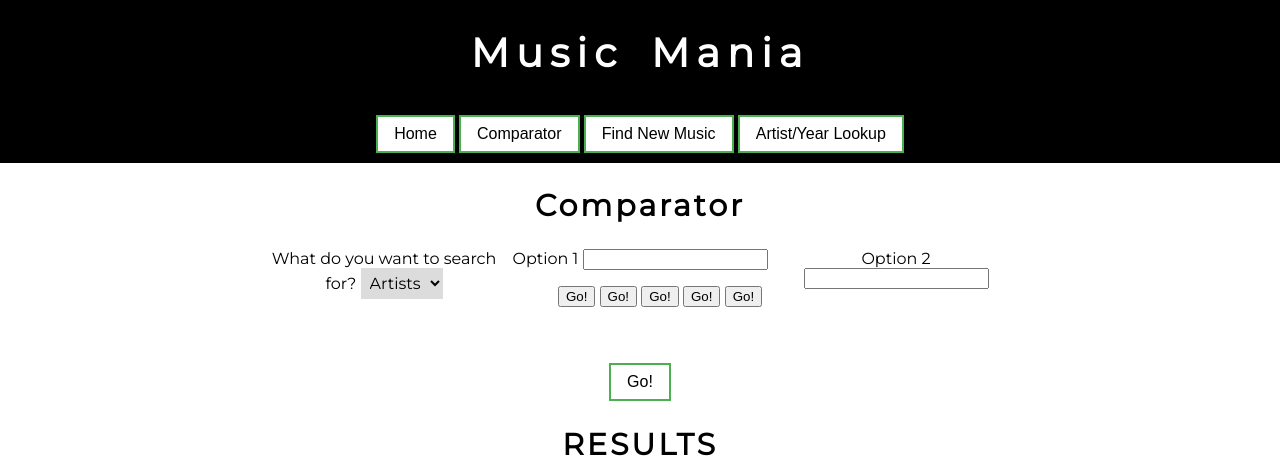
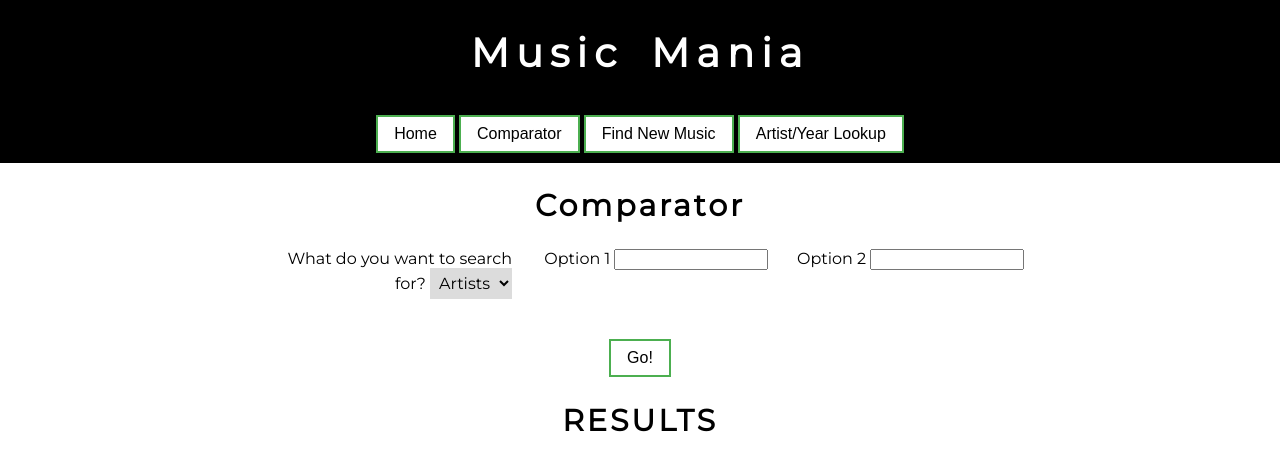
Before and after one commit to ambeimers/cs257, a Flask app: page /comparator.html in a window 1280 px wide. Shown: the top 464 px of the page. Run offline with Flask 2, Linux system fonts and the light colour scheme; parts of the project's set-up code (start-up, migrations or seed data) failed here and were passed over.

Commit message:
started autocomplete functionality

```diff
--- a/webapp/static/comparator.css
+++ b/webapp/static/comparator.css
@@ -42,7 +42,12 @@ h2 {
 
 #search-contents > div {
 	width: 20%;
-    text-align: center;
+    text-align: right;
+}
+
+.option-input{
+	width: 60%;
+	box-sizing: border-box;
 }
 
 
@@ -194,4 +199,13 @@ select {
 	font-weight: bold;
 }
 
-.
+.top-options{
+	display: flex;
+	flex-direction: column;
+	align-items: flex-end;
+	width: 100%;
+}
+
+.top-options > button{
+	width: 60%;
+}
--- a/webapp/templates/comparator.html
+++ b/webapp/templates/comparator.html
@@ -1,5 +1,4 @@
 <!-- Ann Beimers and Matthew Smith-Erb -->
-
 <!DOCTYPE html>
 <html>
 	<head>
@@ -11,7 +10,6 @@
 		<link href="https://fonts.googleapis.com/css2?family=Montserrat&display=swap" rel="stylesheet">
 		<title>CS 257: Software Design</title>
 	</head>
-
 	<body>
 		<div id="title">
 			<h1>Music Mania</h1>
@@ -35,48 +33,38 @@
 				</div>
 				<div>
 					<label for="options" id="option1_label">Option 1</label>
-						<input id="option1_input" type="text" list="year1"/>
+					<input class="option-input" id="option1_input" type="text" list="year1"/>
 					<datalist id="year1">
 					</datalist>
-                        <ul id="top-options1" class="top-options">
-                            <button >Go!</button>
-                            <button >Go!</button>
-                            <button >Go!</button>
-                            <button >Go!</button>
-                            <button >Go!</button>
-                        </ul>
+					<div id="top-options1" class="top-options">
+					</div>
 				</div>
 				<div>
 					<label for="options" id="option2_label">Option 2</label>
-						<input id="option2_input" type="text" list="year2"/>
+					<input class="option-input" id="option2_input" type="text" list="year2"/>
 					<datalist id="year2">
 					</datalist>
+                    <div id="top-options2" class="top-options">
 					</div>
 				</div>
-
+			</div>
 			<button id="go" class="button button-go">Go!</button>
-
 			<h2>RESULTS</h2>
-
 			<div id="results-contents">
-
 				<div class="webplayer-container" id="left-webplayer">
 					<iframe class="webplayer" src="" allow="encrypted-media"></iframe>
 				</div>
-
 				<div id="attribute-contents">
 					<div class="data">
 						<div class="left">
 							<span class="column-label" id="left-label"></span>
 						</div>
 						<div class="middle">
-
 						</div>
 						<div class="right">
 							<span class="column-label" id="right-label"></span>
 						</div>
 					</div>
-
 					<div class="data" id="popularity">
 						<div class="left">
 							<button class="data-bar left1"></button>
@@ -88,7 +76,6 @@
 							<button class="data-bar right1"></button>
 						</div>
 					</div>
-
 					<div class="data" id="danceability">
 						<div class="left">
 							<button class="data-bar left1"></button>
@@ -100,7 +87,6 @@
 							<button class="data-bar right1"></button>
 						</div>
 					</div>
-
 					<div class="data" id="speechiness">
 						<div class="left">
 							<button class="data-bar left1"></button>
@@ -112,7 +98,6 @@
 							<button class="data-bar right1"></button>
 						</div>
 					</div>
-
 					<div class="data" id="duration">
 						<div class="left">
 							<button class="data-bar left1"></button>
@@ -124,7 +109,6 @@
 							<button class="data-bar right1"></button>
 						</div>
 					</div>
-
 					<div class="data" id="energy">
 						<div class="left">
 							<button class="data-bar left1"></button>
@@ -136,7 +120,6 @@
 							<button class="data-bar right1"></button>
 						</div>
 					</div>
-
 					<div class="data" id="loudness">
 						<div class="left">
 							<button class="data-bar left1"></button>
@@ -148,7 +131,6 @@
 							<button class="data-bar right1"></button>
 						</div>
 					</div>
-
 					<div class="data" id="acousticness">
 						<div class="left">
 							<button class="data-bar left1"></button>
@@ -160,7 +142,6 @@
 							<button class="data-bar right1"></button>
 						</div>
 					</div>
-
 					<div class="data" id="valence">
 						<div class="left">
 							<button class="data-bar left1"></button>
@@ -172,7 +153,6 @@
 							<button class="data-bar right1"></button>
 						</div>
 					</div>
-
 					<div class="data" id="tempo">
 						<div class="left">
 							<button class="data-bar left1"></button>
@@ -185,13 +165,10 @@
 						</div>
 					</div>
 				</div>
-
 				<div class="webplayer-container" id="right-webplayer">
 					<iframe class="webplayer" src="" allow="encrypted-media"></iframe>
 				</div>
-
 			</div>
 		</div>
-
 	</body>
 </html>
```
Lines whose indentation alone changed are shown as unchanged.
